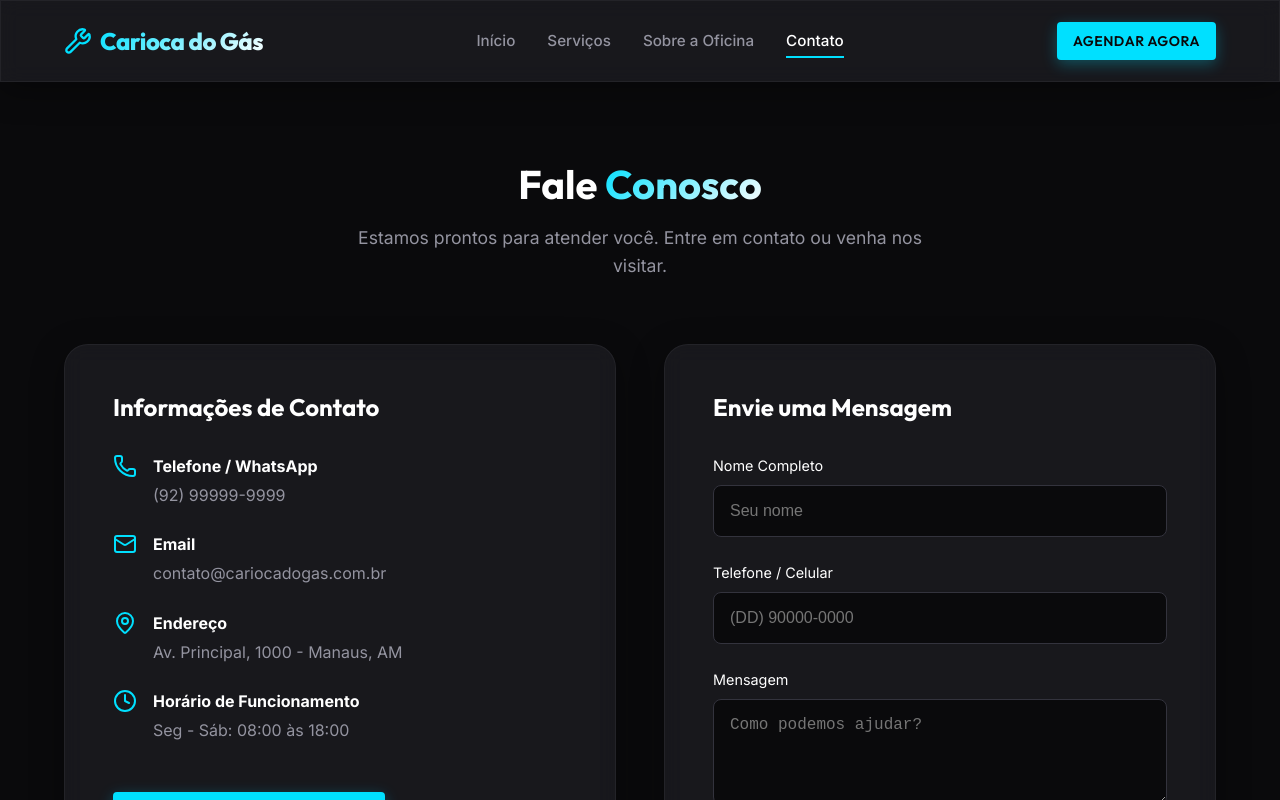
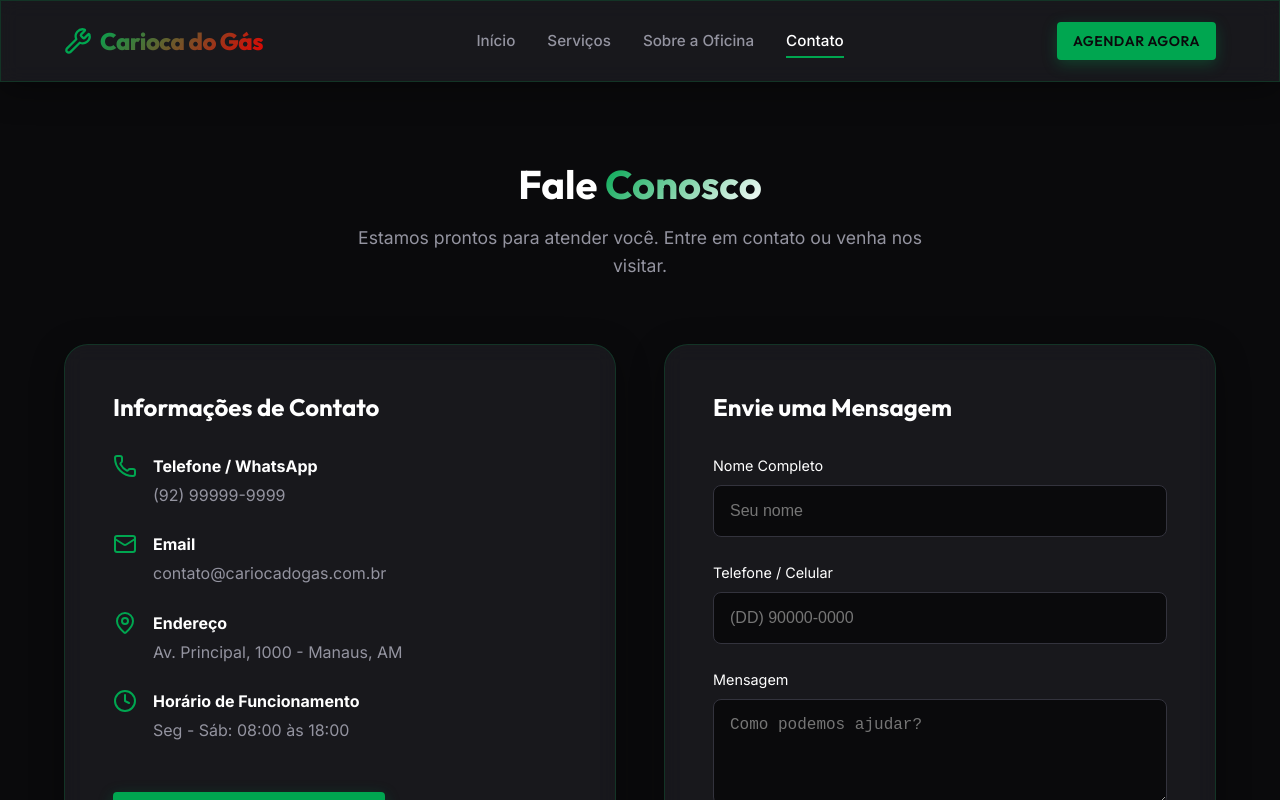
Before and after one commit to infostenzys-star/carioca-do-gas, a React (Vite) app: page /contato in a window 1280 px wide. Shown: the top 800 px of the page. Built offline with nearby package versions, Linux system fonts and the light colour scheme.

Commit message:
Mudança da Cores

```diff
--- a/src/components/Button.css
+++ b/src/components/Button.css
@@ -36,12 +36,12 @@
 .btn-primary {
   background-color: var(--color-primary);
   color: var(--color-bg);
-  box-shadow: 0 4px 15px rgba(0, 224, 255, 0.3);
+  box-shadow: 0 4px 15px rgba(0, 166, 80, 0.3);
 }
 
 .btn-primary:hover {
   background-color: var(--color-primary-dark);
-  box-shadow: 0 6px 20px rgba(0, 224, 255, 0.5);
+  box-shadow: 0 6px 20px rgba(0, 166, 80, 0.5);
   transform: translateY(-2px);
 }
 
@@ -63,7 +63,7 @@
 }
 
 .btn-danger:hover {
-  background-color: #e63535;
-  box-shadow: 0 6px 20px rgba(255, 59, 59, 0.4);
+  background-color: #cc0000;
+  box-shadow: 0 6px 20px rgba(230, 0, 0, 0.4);
   transform: translateY(-2px);
 }
--- a/src/components/Navbar.css
+++ b/src/components/Navbar.css
@@ -27,8 +27,9 @@
 }
 
 .logo-text {
-  background: linear-gradient(135deg, var(--color-primary) 0%, #ffffff 100%);
+  background: linear-gradient(135deg, var(--color-primary) 0%, var(--color-secondary) 100%);
   -webkit-background-clip: text;
+  background-clip: text;
   -webkit-text-fill-color: transparent;
 }
 
--- a/src/components/ServiceCard.css
+++ b/src/components/ServiceCard.css
@@ -26,7 +26,7 @@
 .service-card:hover {
   transform: translateY(-8px);
   box-shadow: 0 12px 40px rgba(0, 0, 0, 0.4);
-  border-color: rgba(0, 224, 255, 0.2);
+  border-color: rgba(0, 166, 80, 0.2);
 }
 
 .service-card:hover::before {
@@ -37,20 +37,20 @@
   width: 64px;
   height: 64px;
   border-radius: 16px;
-  background: rgba(0, 224, 255, 0.1);
+  background: rgba(0, 166, 80, 0.1);
   color: var(--color-primary);
   display: flex;
   align-items: center;
   justify-content: center;
   margin-bottom: 1.5rem;
-  border: 1px solid rgba(0, 224, 255, 0.2);
+  border: 1px solid rgba(0, 166, 80, 0.2);
   transition: all 0.3s ease;
 }
 
 .service-card:hover .service-icon-wrapper {
   background: var(--color-primary);
   color: var(--color-bg);
-  box-shadow: 0 0 20px rgba(0, 224, 255, 0.4);
+  box-shadow: 0 0 20px rgba(0, 166, 80, 0.4);
 }
 
 .service-title {
--- a/src/index.css
+++ b/src/index.css
@@ -2,14 +2,14 @@
 
 :root {
   /* Brand Colors */
-  --color-primary: #00e0ff; /* Tech Blue */
-  --color-primary-dark: #00b3cc;
-  --color-secondary: #ff3b3b; /* Accent Red (Caution/Mechanic touch) */
+  --color-primary: #00a650; /* Green Carioca */
+  --color-primary-dark: #00823d;
+  --color-secondary: #e60000; /* Red Carioca */
 
-  /* Neutral/Dark Mode Scale */
-  --color-bg: #0a0a0c; /* Deep Black */
+  /* Neutral/Dark Scale */
+  --color-bg: #0a0a0c; /* Black */
   --color-bg-alt: #121215;
-  --color-surface: #1e1e24; /* Metallic Gray */
+  --color-surface: #1e1e24;
   --color-surface-hover: #2a2a32;
   --color-border: #33333d;
 
@@ -66,7 +66,7 @@ ul {
   background: rgba(30, 30, 36, 0.7);
   backdrop-filter: blur(10px);
   -webkit-backdrop-filter: blur(10px);
-  border: 1px solid rgba(255, 255, 255, 0.05);
+  border: 1px solid rgba(0, 166, 80, 0.2);
   box-shadow: 0 8px 32px 0 rgba(0, 0, 0, 0.37);
 }
 
```
Also changed, not shown: src/pages/Home.css (+3 -3 lines).
